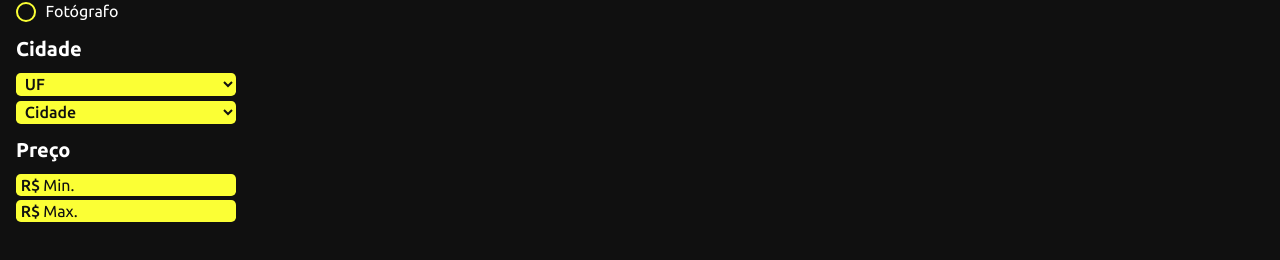
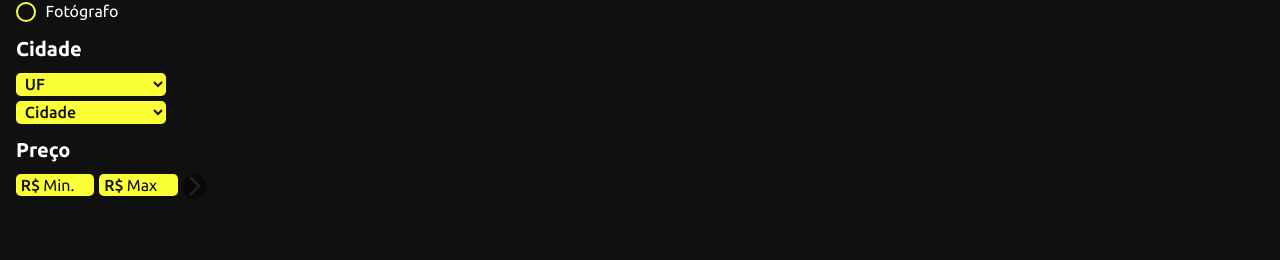
Before and after one commit to wandersonfelipegp13/youservice-backend, a React (Create React App) app: page /home in a window 1280 px wide. Shown: the part 246-506 px from the top of the page. Built offline with nearby package versions, Linux system fonts and the light colour scheme; no server answers.

Commit message:
Price button added

```diff
--- a/src/App.tsx
+++ b/src/App.tsx
@@ -17,6 +17,7 @@ function App() {
             <Route path="/home" element={<Home />} />
             <Route path="/service/new" element={<NewService />} />
             <Route path="/service/:id" element={<NewService />} />
+            <Route path="/home" element={<Home />} />
           </Routes>
       </AuthContextProvider>
     </BrowserRouter>
--- a/src/pages/Home.tsx
+++ b/src/pages/Home.tsx
@@ -139,13 +139,16 @@ export function Home() {
           </div>
           <h3>Preço</h3>
           <div className="price">
-            <div className="price-range">
+            <div className="price-range" id="price-min">
               <span>R$</span>
               <input type="number" name="min" id="" placeholder="Min." />
             </div>
-            <div className="price-range">
+            <div className="price-range" id="price-max">
               <span>R$</span>
               <input type="number" name="max" id="" placeholder="Max." />
+            </div>
+            <div id="price-button">
+              <span className="material-icons-round">arrow_forward_ios</span>
             </div>
           </div>
         </div>
--- a/src/styles/home.scss
+++ b/src/styles/home.scss
@@ -1,6 +1,8 @@
 :root {
     --yellow: #EDF134;
     --black: #101010;
+    --dark: #080808;
+    --gray: #242424;
 }
 
 .container {
@@ -58,8 +60,6 @@
 
 }
 
-
-
 // Category
 
 .categories {
@@ -114,7 +114,7 @@
     margin-bottom: .6em;
 
     > select {
-        width: 100%;
+        max-width: 150px;
         margin-bottom: .3em;
         background-color: var(--yellow);
         color: var(--black);
@@ -139,12 +139,13 @@
 
 .price {
     display: flex;
-    flex-direction: column;
+    flex-direction: row;
+    justify-content: space-between;
 
     > .price-range {
         display: flex;
         align-items: center;
-        width: 100%;
+        max-width: 100px;
         color: var(--black);
         margin-bottom: .3em;
         background-color: var(--yellow);
@@ -169,6 +170,21 @@
     > .price-range input:focus {
         box-shadow: 0 0 0 0;
         outline: 0;
+    }
+
+    > #price-min, #price-max {
+        margin-right: 5px;
+    }
+
+    > #price-button {
+        width: 25px;
+        height: 25px;
+        color: var(--gray);
+        align-items: center;
+        justify-content: center;
+        border-radius: 50%;
+        background-color: var(--dark);
+        cursor: pointer;
     }
 }
 
```
